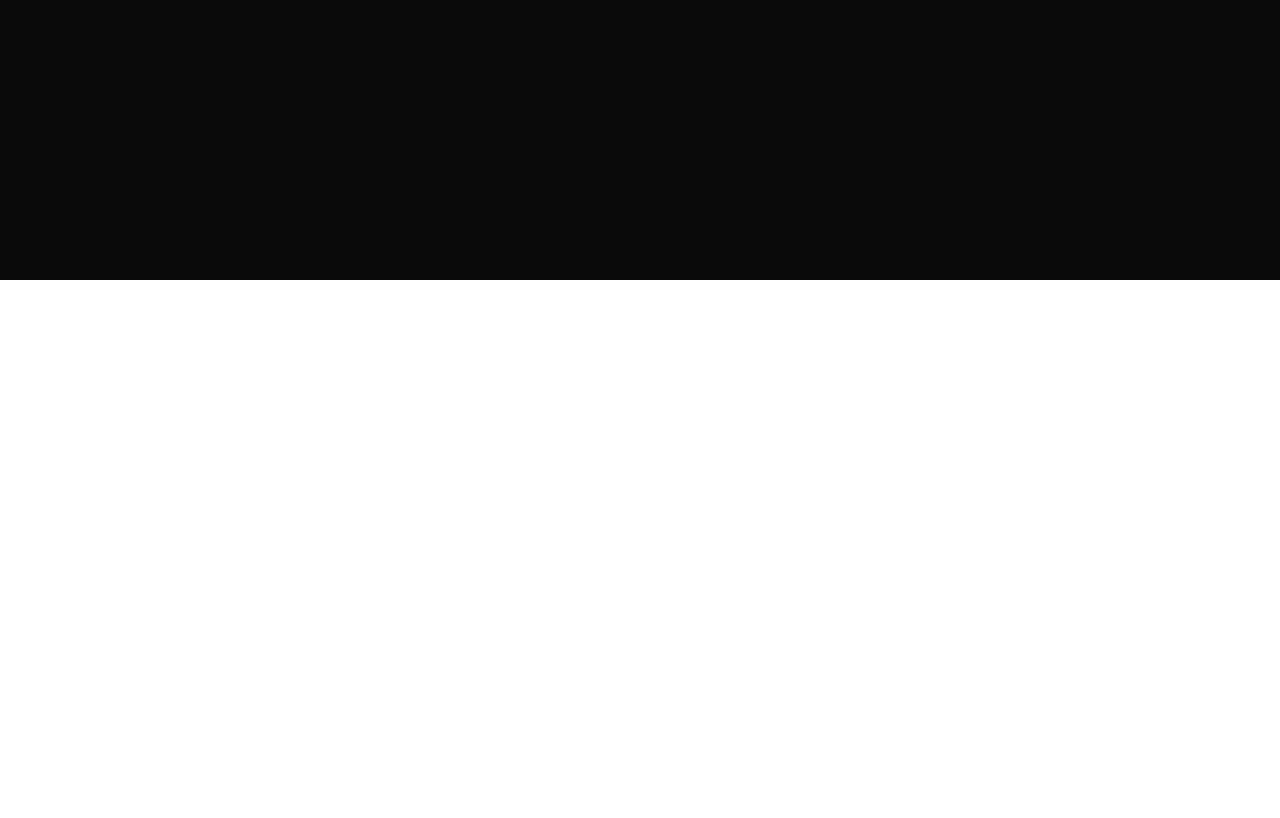
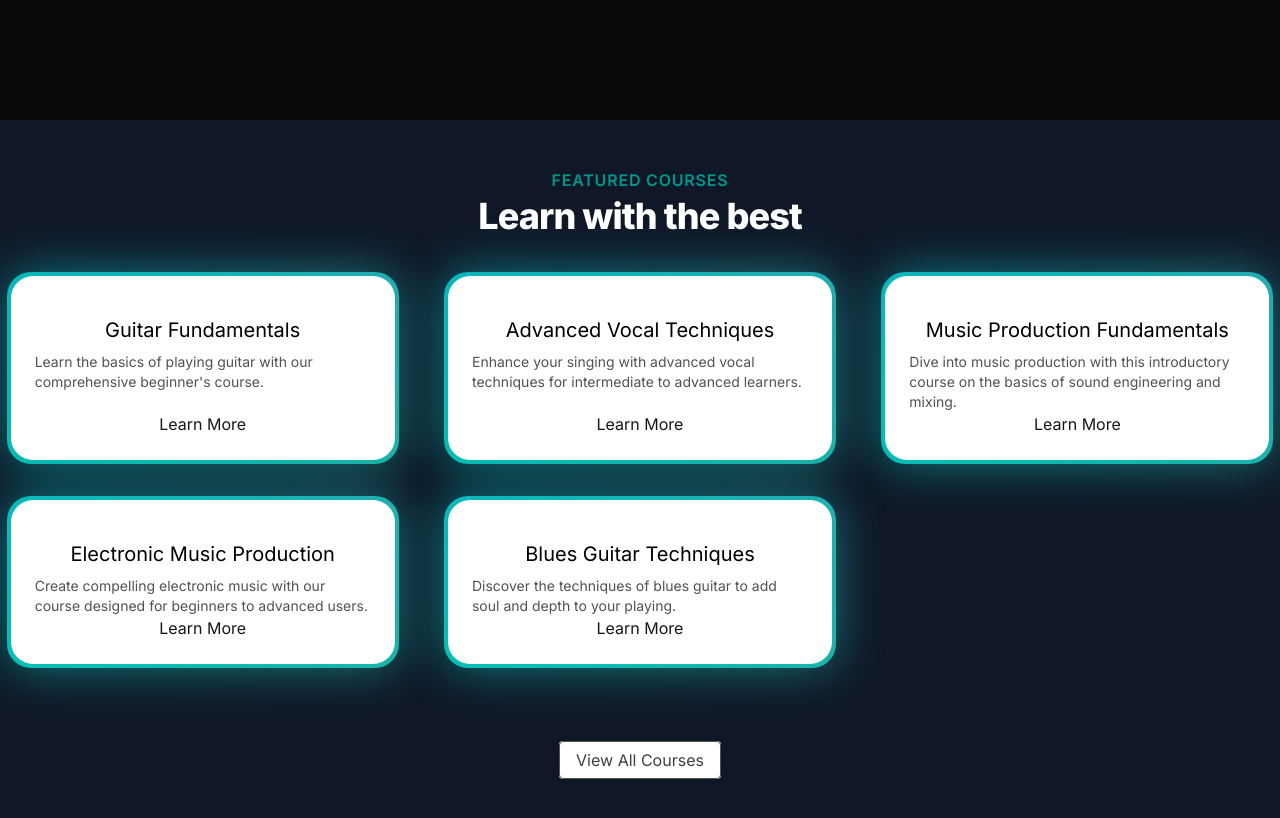
Before and after one commit to s54a/hitesh_sir_nextjs_aceternity_intro, a Next.js app: page / in a window 1280 px wide. Shown: the part 520-1338 px from the top of the page. Before the commit the page ends 800 px from the top, so only its background shows below. Built offline with nearby package versions, Linux system fonts and the light colour scheme.

Commit message:
courses section done

```diff
--- a/src/app/page.tsx
+++ b/src/app/page.tsx
@@ -1,9 +1,11 @@
 import HeroSection from "@/components/HeroSection";
+import FeaturedCourses from "@/components/FeaturedCourses";
 
 const page = () => {
   return (
     <main className="bg-grid-white/[0.02] min-h-screen bg-black/[0.96] antialiased">
       <HeroSection />
+      <FeaturedCourses />
     </main>
   );
 };
--- /dev/null
+++ b/src/components/FeaturedCourses.tsx
@@ -0,0 +1,69 @@
+"use client";
+
+import courseData from "@/data/music_courses.json";
+import Link from "next/link";
+import { BackgroundGradient } from "./ui/background-gradient";
+
+interface Course {
+  id: number;
+  title: string;
+  slug: string;
+  description: string;
+  price: number;
+  instructor: string;
+  isFeatured: boolean;
+}
+
+const FeaturedCourse = () => {
+  const featuredCourses = courseData.courses.filter(
+    (course: Course) => course.isFeatured,
+  );
+
+  return (
+    <div className="bg-gray-900 py-12">
+      <div>
+        <div className="text-center">
+          <h2 className="text-base font-semibold tracking-wider text-teal-600 uppercase">
+            Featured Courses
+          </h2>
+          <p className="mt-2 text-3xl leading-8 font-extrabold tracking-tight text-white sm:text-4xl">
+            Learn with the best
+          </p>
+        </div>
+      </div>
+
+      <div className="mt-10">
+        <div className="grid grid-cols-1 justify-center gap-8 sm:grid-cols-2 lg:grid-cols-3">
+          {featuredCourses.map((course: Course) => {
+            return (
+              <div key={course.id} className="flex justify-center">
+                <BackgroundGradient className="flex h-full max-w-sm flex-col overflow-hidden rounded-[22px] bg-white dark:bg-zinc-900">
+                  <div className="flex flex-grow flex-col items-center p-4 sm:p-6">
+                    <p className="mt-4 mb-2 text-lg text-black sm:text-xl dark:text-neutral-200">
+                      {course.title}
+                    </p>
+                    <p className="flex-grow text-sm text-neutral-600 dark:text-neutral-400">
+                      {course.description}
+                    </p>
+                    <Link href={`/courses/${course.slug}`}>Learn More</Link>
+                  </div>
+                </BackgroundGradient>
+              </div>
+            );
+          })}
+        </div>
+      </div>
+
+      <div className="mt-20 text-center">
+        <Link
+          className="rounded border border-neutral-600 bg-white px-4 py-2 text-neutral-700 transition duration-200 hover:bg-gray-100"
+          href={"/courses"}
+        >
+          View All Courses
+        </Link>
+      </div>
+    </div>
+  );
+};
+
+export default FeaturedCourse;
--- /dev/null
+++ b/src/components/ui/background-gradient.tsx
@@ -0,0 +1,72 @@
+import { cn } from "@/lib/utils";
+import React from "react";
+import { motion } from "motion/react";
+
+export const BackgroundGradient = ({
+  children,
+  className,
+  containerClassName,
+  animate = true,
+}: {
+  children?: React.ReactNode;
+  className?: string;
+  containerClassName?: string;
+  animate?: boolean;
+}) => {
+  const variants = {
+    initial: {
+      backgroundPosition: "0 50%",
+    },
+    animate: {
+      backgroundPosition: ["0, 50%", "100% 50%", "0 50%"],
+    },
+  };
+  return (
+    <div className={cn("group relative p-[4px]", containerClassName)}>
+      <motion.div
+        variants={animate ? variants : undefined}
+        initial={animate ? "initial" : undefined}
+        animate={animate ? "animate" : undefined}
+        transition={
+          animate
+            ? {
+                duration: 5,
+                repeat: Infinity,
+                repeatType: "reverse",
+              }
+            : undefined
+        }
+        style={{
+          backgroundSize: animate ? "400% 400%" : undefined,
+        }}
+        className={cn(
+          "absolute inset-0 z-[1] rounded-3xl opacity-60 blur-xl transition duration-500 will-change-transform group-hover:opacity-100",
+          "bg-[radial-gradient(circle_farthest-side_at_0_100%,#00ccb1,transparent),radial-gradient(circle_farthest-side_at_100%_0,#7b61ff,transparent),radial-gradient(circle_farthest-side_at_100%_100%,#ffc414,transparent),radial-gradient(circle_farthest-side_at_0_0,#1ca0fb,#141316)]",
+        )}
+      />
+      <motion.div
+        variants={animate ? variants : undefined}
+        initial={animate ? "initial" : undefined}
+        animate={animate ? "animate" : undefined}
+        transition={
+          animate
+            ? {
+                duration: 5,
+                repeat: Infinity,
+                repeatType: "reverse",
+              }
+            : undefined
+        }
+        style={{
+          backgroundSize: animate ? "400% 400%" : undefined,
+        }}
+        className={cn(
+          "absolute inset-0 z-[1] rounded-3xl will-change-transform",
+          "bg-[radial-gradient(circle_farthest-side_at_0_100%,#00ccb1,transparent),radial-gradient(circle_farthest-side_at_100%_0,#7b61ff,transparent),radial-gradient(circle_farthest-side_at_100%_100%,#ffc414,transparent),radial-gradient(circle_farthest-side_at_0_0,#1ca0fb,#141316)]",
+        )}
+      />
+
+      <div className={cn("relative z-10", className)}>{children}</div>
+    </div>
+  );
+};
--- a/src/data/music_courses.json
+++ b/src/data/music_courses.json
@@ -0,0 +1,104 @@
+{
+  "courses": [
+    {
+      "id": 1,
+      "title": "Guitar Fundamentals",
+      "slug": "guitar-fundamentals",
+      "description": "Learn the basics of playing guitar with our comprehensive beginner's course.",
+      "price": 99.99,
+      "instructor": "John Doe",
+      "isFeatured": true,
+      "image": "/courses/guitar.jpg"
+    },
+    {
+      "id": 2,
+      "title": "Piano for Beginners",
+      "slug": "piano-for-beginners",
+      "description": "Start your musical journey with foundational piano skills taught by expert instructors.",
+      "price": 109.99,
+      "instructor": "Jane Smith",
+      "isFeatured": false,
+      "image": "/courses/piano.jpg"
+    },
+    {
+      "id": 3,
+      "title": "Advanced Vocal Techniques",
+      "slug": "advanced-vocal-techniques",
+      "description": "Enhance your singing with advanced vocal techniques for intermediate to advanced learners.",
+      "price": 119.99,
+      "instructor": "Emily Johnson",
+      "isFeatured": true,
+      "image": "/courses/vocalist.jpg"
+    },
+    {
+      "id": 4,
+      "title": "Drumming Mastery",
+      "slug": "drumming-mastery",
+      "description": "Master the drums with our comprehensive course covering all skill levels.",
+      "price": 129.99,
+      "instructor": "Mike Brown",
+      "isFeatured": false,
+      "image": "/courses/drumming.jpg"
+    },
+    {
+      "id": 5,
+      "title": "Jazz Improvisation",
+      "slug": "jazz-improvisation",
+      "description": "Learn the art of jazz improvisation with this course designed for all levels.",
+      "price": 139.99,
+      "instructor": "Chris Davis",
+      "isFeatured": false,
+      "image": "/courses/jazz.jpg"
+    },
+    {
+      "id": 6,
+      "title": "Music Production Fundamentals",
+      "slug": "music-production-fundamentals",
+      "description": "Dive into music production with this introductory course on the basics of sound engineering and mixing.",
+      "price": 149.99,
+      "instructor": "Alex Wilson",
+      "isFeatured": true,
+      "image": "/courses/music-prod.jpg"
+    },
+    {
+      "id": 7,
+      "title": "Songwriting Essentials",
+      "slug": "songwriting-essentials",
+      "description": "Learn the essentials of songwriting to express your musical creativity.",
+      "price": 159.99,
+      "instructor": "Samantha Miller",
+      "isFeatured": false,
+      "image": "/courses/song-writing.jpg"
+    },
+    {
+      "id": 8,
+      "title": "Electronic Music Production",
+      "slug": "electronic-music-production",
+      "description": "Create compelling electronic music with our course designed for beginners to advanced users.",
+      "price": 169.99,
+      "instructor": "Luke Harris",
+      "isFeatured": true,
+      "image": "/courses/music-prod.jpg"
+    },
+    {
+      "id": 9,
+      "title": "Classical Music History",
+      "slug": "classical-music-history",
+      "description": "Explore the rich history of classical music from its origins to the present day.",
+      "price": 179.99,
+      "instructor": "Grace Lee",
+      "isFeatured": false,
+      "image": "/courses/classical-music.jpg"
+    },
+    {
+      "id": 10,
+      "title": "Blues Guitar Techniques",
+      "slug": "blues-guitar-techniques",
+      "description": "Discover the techniques of blues guitar to add soul and depth to your playing.",
+      "price": 189.99,
+      "instructor": "Ethan Moore",
+      "isFeatured": true,
+      "image": "/courses/blues.jpg"
+    }
+  ]
+}
```
